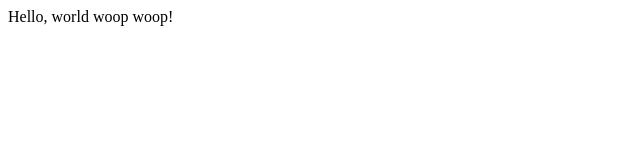
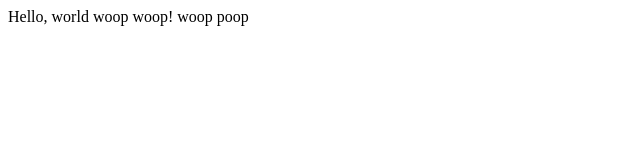
Before and after one commit to kilkennygeoff/hProject0, a plain HTML site: page index.html in a window 1280 px wide. Shown: the full height of the page, 0-640 px from the left. Drawn offline with Linux system fonts and the light colour scheme.

Commit message:
added a woop poop

```diff
--- a/index.html
+++ b/index.html
@@ -5,5 +5,6 @@
     </head>
     <body>
         Hello, world woop woop!
+        woop poop
     </body>
 </html>
```
